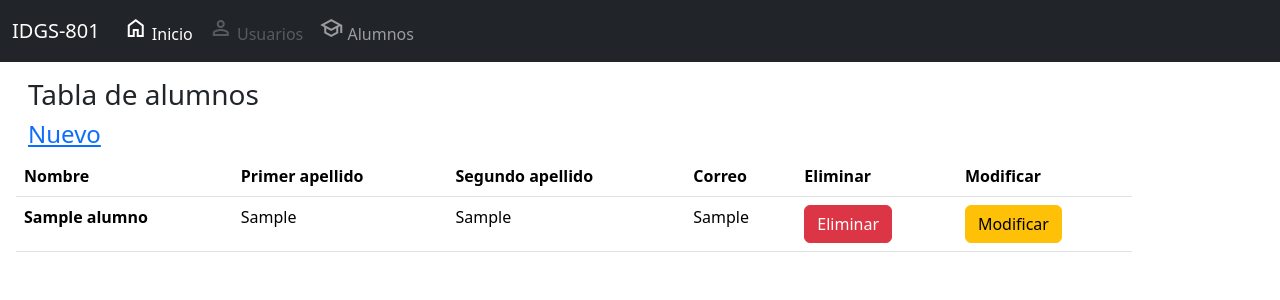
After one commit to IDGS801-21000152/Flask-BD, a Flask app: page /ABC_Completo in a window 1280 px wide. The commit adds this page. Shown: the top 300 px of the page. Run offline with Flask 3, Linux system fonts and the light colour scheme; tables that the repository leaves empty hold one stand-in row (values such as "Sample post"); some libraries are stand-ins or nearby versions.

Commit message:
JSME 04/03/2024
Creación de modulos de modificar y eliminar

```diff
--- a/main.py
+++ b/main.py
@@ -1,7 +1,7 @@
 
 from config import DevelopmentConfig
 
-from flask import Flask, redirect, render_template, request
+from flask import Flask, redirect, render_template, request, url_for
 from flask import flash
 from flask import g
 from flask_wtf.csrf import CSRFProtect
@@ -20,10 +20,10 @@ def page_not_found(e):
 
 @app.route("/")
 def main():
-    return render_template("index.html")
+    return render_template("layout.html")
 
-@app.route("/index", methods=["GET", "POST"])
-def index():
+@app.route("/registrar_alumno", methods=["GET", "POST"])
+def registrarAlumno():
     create_form = forms.UserForm(request.form)
 
     if request.method == "POST":
@@ -35,9 +35,71 @@ def index():
         )
         db.session.add(alumnos)
         db.session.commit()
-        return redirect('/index')
+        return redirect(url_for('ABCompleto'))
 
-    return render_template('index.html', form=create_form)
+    return render_template('registrar_alumno.html', form=create_form)
+
+@app.route("/ABC_Completo", methods=["GET", "POST"])
+def ABCompleto() :
+    form_alumno = forms.UserForm(request.form)
+    alumnos = Alumnos.query.all()
+
+    return render_template("ABC_Completo.html", alumnos = alumnos)
+
+@app.route("/modificar", methods=['GET', 'POST'])
+def modificar():
+    create_form = forms.UserForm(request.form)
+
+    if request.method == 'GET':
+        id = request.args.get('id')
+        alumno = db.session.query(Alumnos).filter(Alumnos.id == id).first()
+
+        create_form.id.data = request.args.get('id')
+        create_form.nombre.data = alumno.nombre
+        create_form.primerApellido.data = alumno.primerApellido
+        create_form.segundoApellido.data = alumno.segundoApellido
+        create_form.correo.data = alumno.correo
+
+    if request.method == 'POST':
+        id = create_form.id.data
+        alumno = db.session.query(Alumnos).filter(Alumnos.id == id).first()
+        alumno.nombre = create_form.nombre.data
+        alumno.primerApellido = create_form.primerApellido.data
+        alumno.segundoApellido = create_form.segundoApellido.data
+        alumno.correo = create_form.correo.data
+
+        db.session.add(alumno)
+        db.session.commit()
+        return redirect(url_for('ABCompleto'))
+
+
+    return render_template('modificar.html', form=create_form)
+
+@app.route("/eliminar", methods=['GET', 'POST'])
+def eliminar():
+    create_form = forms.UserForm(request.form)
+
+    if request.method == 'GET':
+        id = request.args.get('id')
+        alumno = db.session.query(Alumnos).filter(Alumnos.id == id).first()
+
+        create_form.id.data = request.args.get('id')
+        create_form.nombre.data = alumno.nombre
+        create_form.primerApellido.data = alumno.primerApellido
+        create_form.segundoApellido.data = alumno.segundoApellido
+        create_form.correo.data = alumno.correo
+
+    if request.method == 'POST':
+        id = create_form.id.data
+        alumno = Alumnos.query.get(id)
+
+        db.session.delete(alumno)
+        db.session.commit()
+        return redirect(url_for('ABCompleto'))
+
+
+    return render_template('eliminar.html', form=create_form)
+
 
 if __name__ == "__main__":
     csrf.init_app(app)
--- /dev/null
+++ b/templates/ABC_Completo.html
@@ -0,0 +1,35 @@
+{% extends "layout.html" %}
+
+{% block content %}
+{% from "_macros.html" import camposNuevos %}
+<div class="container">
+    <div class="row">
+        <h3>Tabla de alumnos</h3>
+        <h4><a href="/registrar_alumno">Nuevo</a></h4>
+        <table class="table table-hover">
+            <thead>
+                <tr>
+                    <th scope="col">Nombre</th>
+                    <th scope="col">Primer apellido</th>
+                    <th scope="col">Segundo apellido</th>
+                    <th scope="col">Correo</th>
+                    <th scope="col">Eliminar</th>
+                    <th scope="col">Modificar</th>
+                </tr>
+            </thead>
+            <tbody>
+                {% for alumno in alumnos %}
+                <tr>
+                    <th scope="row">{{alumno.nombre}}</td>
+                    <td>{{alumno.primerApellido}}</td>
+                    <td>{{alumno.segundoApellido}}</td>
+                    <td>{{alumno.correo}}</td>
+                    <td><a href="eliminar?id={{alumno.id}}" class="btn btn-danger">Eliminar</a></td>
+                    <td><a href="modificar?id={{alumno.id}}" class="btn btn-warning">Modificar</a></td>
+                </tr>
+                {% endfor %}
+            </tbody>
+        </table>
+    </div>
+</div>
+{% endblock %}
--- a/templates/layout.html
+++ b/templates/layout.html
@@ -30,7 +30,7 @@
                         </a>
                     </li>
                     <li class="nav-item">
-                        <a class="nav-link" href="/alumnos">
+                        <a class="nav-link" href="/ABC_Completo">
                             <span class="material-symbols-outlined">School</span>
                             Alumnos
                         </a>
```
Also changed, not shown: templates/eliminar.html (added, +73 -0 lines), templates/modificar.html (renamed from templates/index.html, +20 -3 lines), templates/registrar_alumno.html (added, +56 -0 lines).
